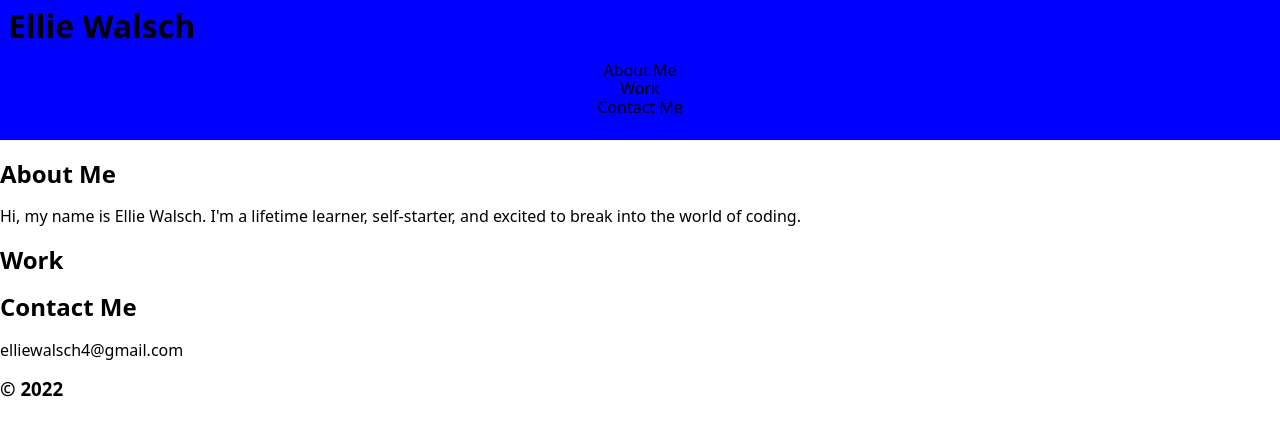
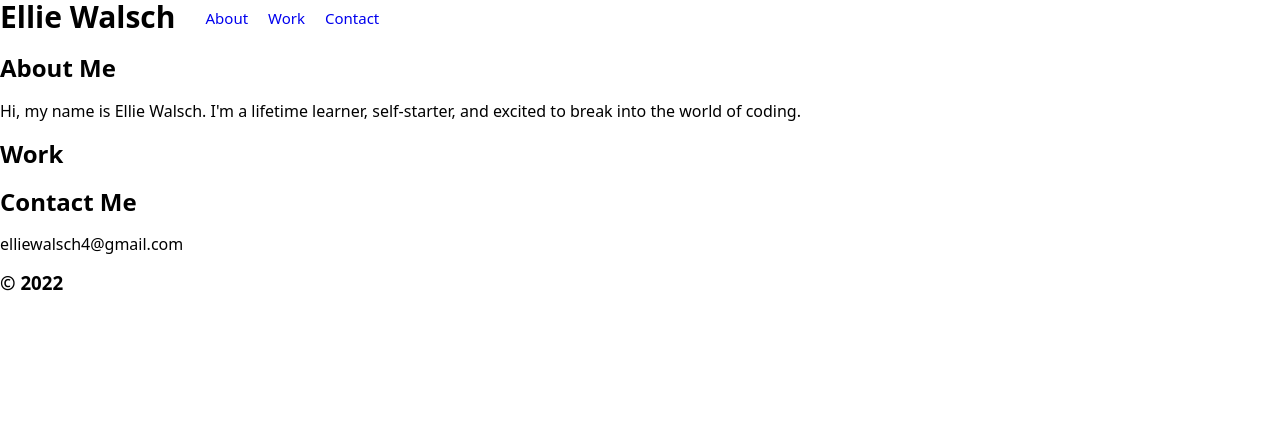
Before and after one commit to EllieWalsch/portfolio, a plain HTML site: page index.html in a window 1280 px wide. Drawn offline with nearby package versions, Linux system fonts and the light colour scheme.

Commit message:
Redo header
Didn't like header styling, started over

```diff
--- a/assets/css/style.css
+++ b/assets/css/style.css
@@ -1,4 +1,4 @@
-header {
+/* header {
     text-align: left;
     padding: .50em .50em;
     background-color: blue;
@@ -6,20 +6,27 @@ header {
 
 h1 {
     margin: 0;
+    font-size: 50px;
+    text-align: center;
 }
 
-/* nav {
+nav {
     display: flex;
-    flex-direction: column;
-    gap: 1rem;
+    flex-direction: row;
+    justify-content: center;
+    gap: 3rem;
     text-align: center;
-} */
+    padding: 1rem;
+    background-color: aquamarine;
+}
 
 a {
     text-decoration: none;
     color: black;
     font-size: 1em;
     font-weight: 400;
+    border: solid black;
+    padding: 10px 30px;
   }
 
 ul {
@@ -29,7 +36,32 @@ ul {
 li {
     list-style-type: none;
     display: flex;
-    flex-direction: column;
+    flex-direction: row;
     gap: 1rem;
     text-align: center;
+} */
+
+header {
+    display: flex;
+    flex-direction: row;
+    gap: 30px;
 }
+
+h1 {
+    text-align: left;
+    margin: 0;
+    padding: 0;
+    font-size: 30px;
+}
+
+nav {
+    display: flex;
+    gap: 20px;
+    padding-left: 0px;
+    padding-top: 10px;
+    font-size: 15px;
+}
+
+a {
+    text-decoration: none;
+}
--- a/index.html
+++ b/index.html
@@ -12,17 +12,9 @@
     <header>
         <h1>Ellie Walsch</h1>
         <nav>
-            <ul>
-                <li>
-                    <a href="#about-me">About Me</a>
-                </li>
-                <li>
-                    <a href="#work">Work</a>
-                </li>
-                <li>
-                    <a href="#contact-me">Contact Me</a>
-                </li>
-            </ul>
+            <a href="#about-me">About</a>
+            <a href="#work">Work</a>
+            <a href="#contact-me">Contact</a>
         </nav>
     </header>
     <main>
```
